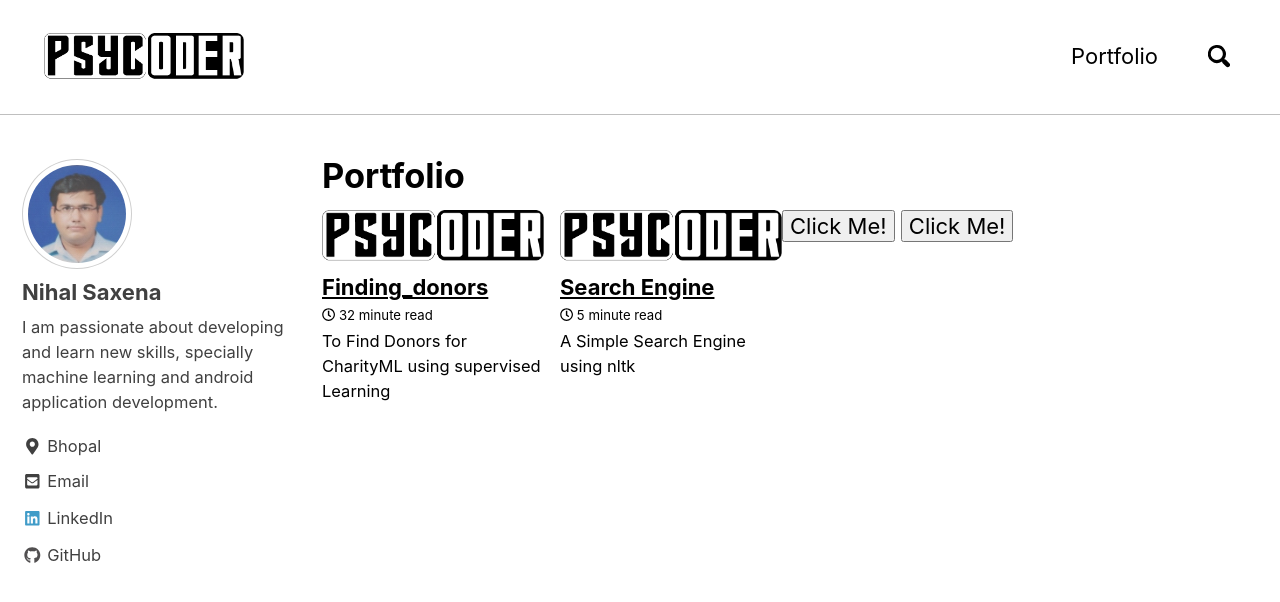
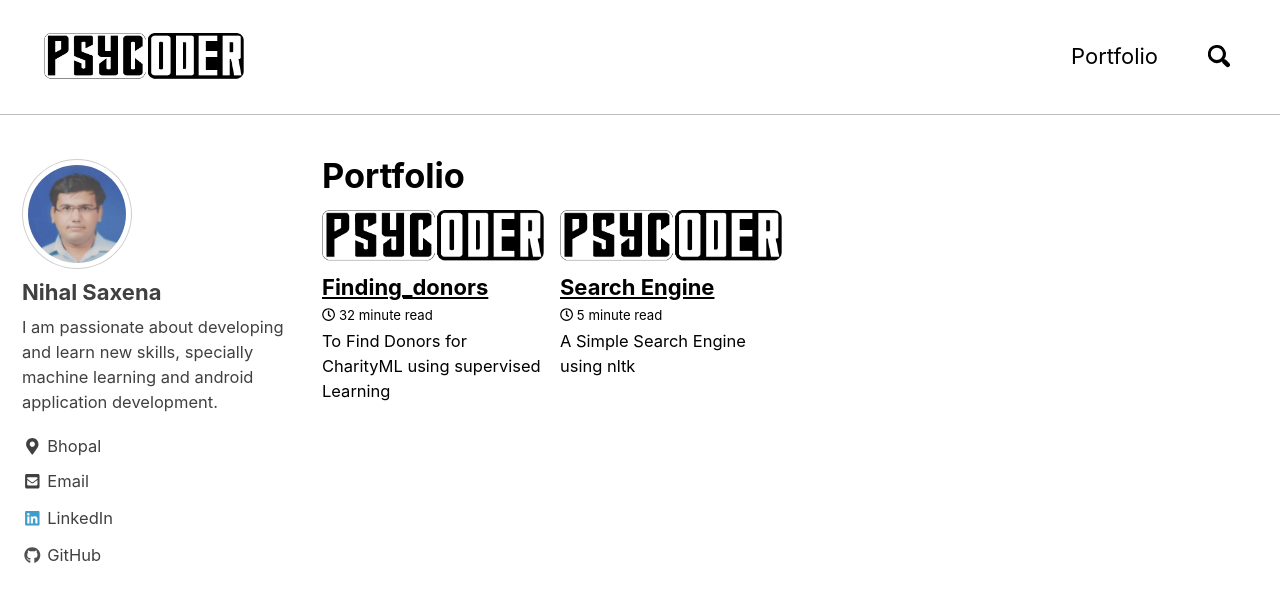
Before and after one commit to saxenanihal95/PsyCoderBlog, a Jekyll site: the page built from _pages/portfolio-archive.html, in a window 1280 px wide and 900 px high. Shown: the top 602 px of the window. Built offline with Jekyll 4.4.1, drawn with Linux system fonts in a browser that asks for light colours; nearby versions of some CDN libraries.

Commit message:
Update portfolio-archive.html

```diff
--- a/_pages/portfolio-archive.html
+++ b/_pages/portfolio-archive.html
@@ -8,7 +8,6 @@ exrept: "Projects I have worked upon"
 
 <div class="grid__wrapper">
   {% for post in site.portfolio %}
-    {% include archive-single.html type="grid" %}
-    <button>Click Me!</button>
+    {% include portfolio-archive-single.html type="grid" %}
   {% endfor %}
 </div>
```
